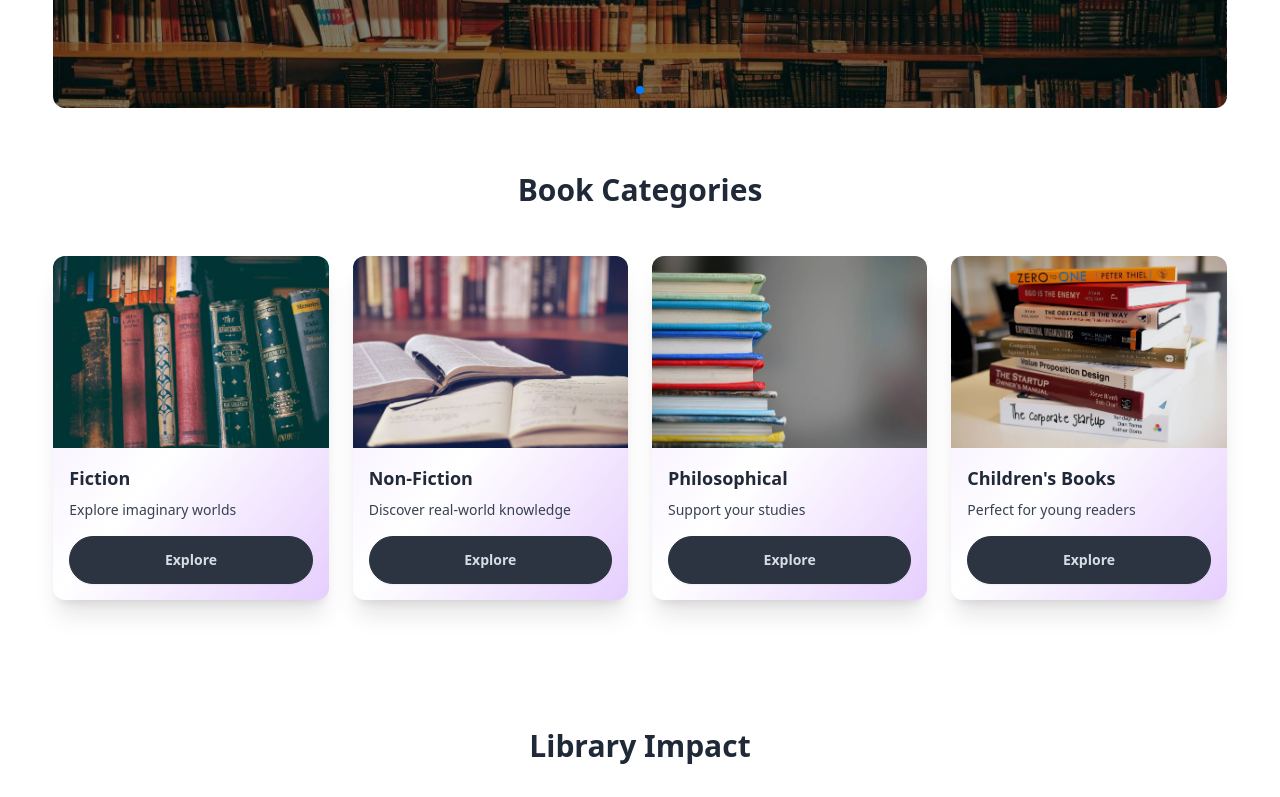
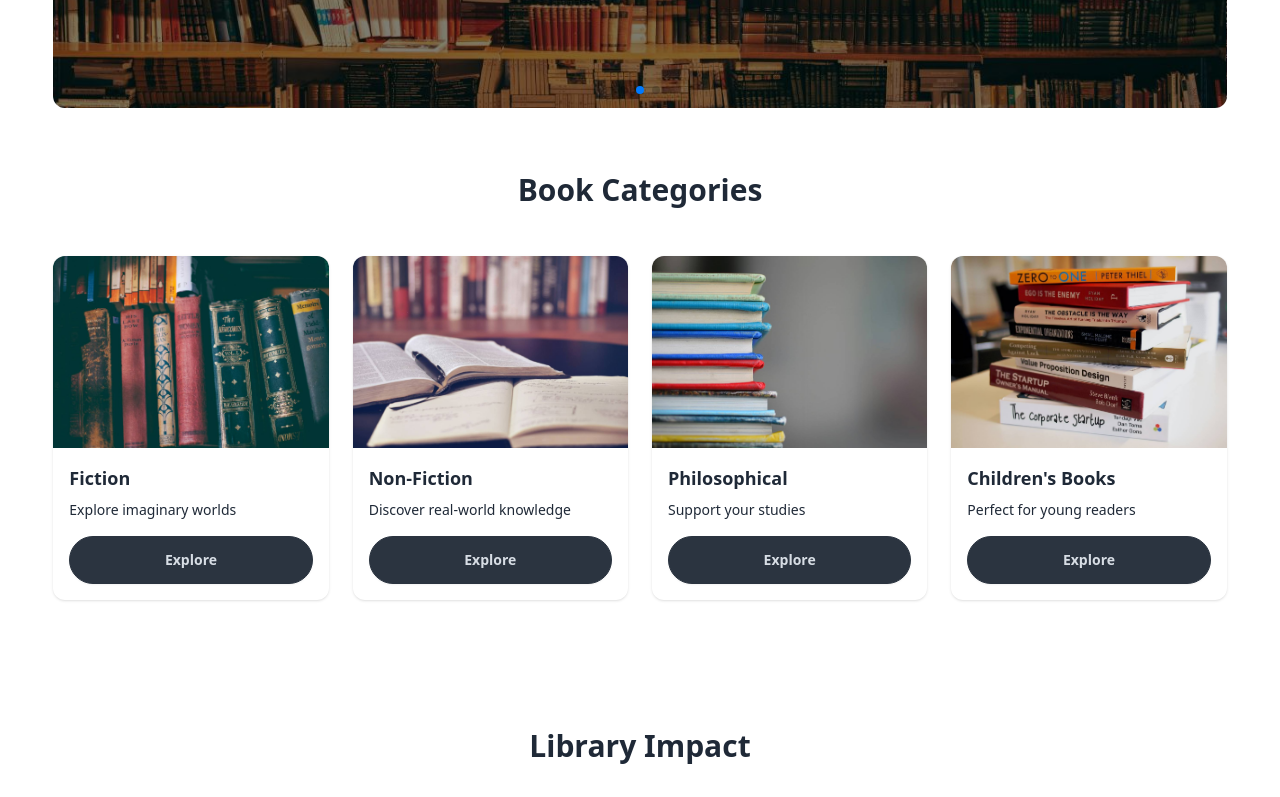
Before and after one commit to abdurrahmanmahmud5981/ReadSphere, a React (Vite) app in the folder client/: page / in a window 1280 px wide. Shown: the part 592-1389 px from the top of the page. Built offline with nearby package versions, Linux system fonts and the light colour scheme; no server answers.

Commit message:
fix: adjust grid layout and card styles in Categories component

```diff
--- a/client/src/components/Categories.jsx
+++ b/client/src/components/Categories.jsx
@@ -32,11 +32,11 @@ const Categories = () => {
   return (
     <section className="mx-auto py-16">
       <h2 className="text-3xl font-bold text-center mb-12">Book Categories</h2>
-      <div className="grid grid-cols-1 sm:grid-cols-2 md:grid-cols-3 xl:grid-cols-4 gap-6">
+      <div className="grid grid-cols-1 md:grid-cols-2  xl:grid-cols-4 gap-6">
         {categories.map(({ title, image, description }) => (
           <div
             key={title}
-            className="card rounded-xl bg-gradient-to-br from-purple-200/60 via-white/30 to-purple-400/40 shadow-xl hover:shadow-2xl transition-shadow"
+            className="card rounded-xl shadow hover:shadow-xl transition-shadow"
           >
             <figure>
               <img
@@ -47,7 +47,7 @@ const Categories = () => {
             </figure>
             <div className="card-body p-4">
               <h3 className="card-title text-lg font-semibold">{title}</h3>
-              <p className="text-sm text-gray-700">{description}</p>
+              <p className="text-sm ">{description}</p>
               <div className="card-actions mt-2">
                 <Link className="w-full" to={`/categories/${title}`}>
                   <button className="btn btn-neutral w-full rounded-full">
```
